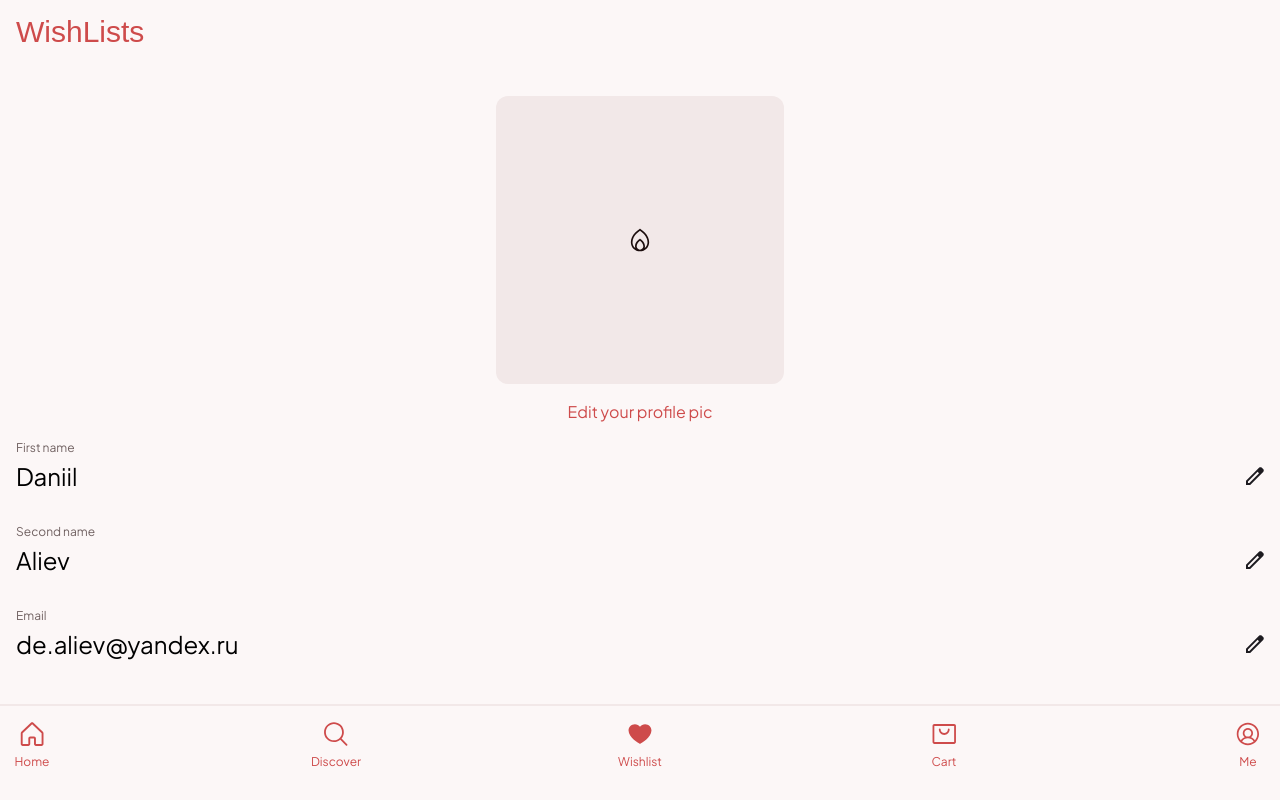
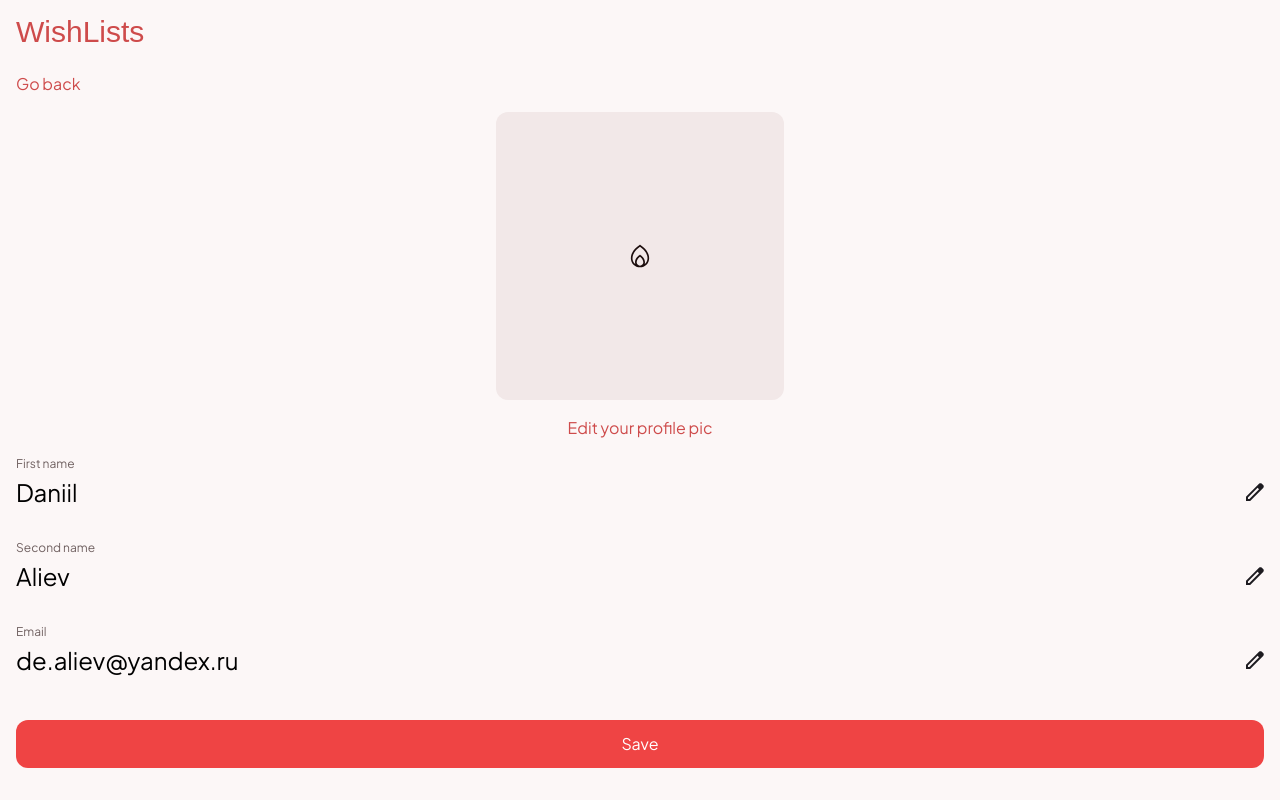
Before and after one commit to DaniilAliev/wishlists-app, a Next.js app: page /me/profile in a window 1280 px wide. Built offline with nearby package versions, Linux system fonts and the light colour scheme; a web font is replaced by a local one.

Commit message:
add me/profile page

```diff
--- a/app/layout.tsx
+++ b/app/layout.tsx
@@ -31,11 +31,9 @@ export default async function RootLayout({
     <html lang={locale}>
       <body className={`${plusJakartaSans.className} px-4`}>
         <NextIntlClientProvider messages={messages}>
-          <main>
-            <Header />
-            {children}
-            <Nav />
-          </main>
+          <Header />
+          <main className="pb-20">{children}</main>
+          <Nav />
         </NextIntlClientProvider>
       </body>
     </html>
--- a/app/me/page.tsx
+++ b/app/me/page.tsx
@@ -8,11 +8,13 @@ import { NAV_NAME } from '@/data/Nav/constants'
 import { NAV_ROUTES } from '@/router/navRoutes'
 
 const Me = () => {
+  const t = useTranslations('Me')
+
   const options = [
-    { name: 'Settings', link: '' },
-    { name: 'About', link: '' }
+    { name: t('settings'), link: '' },
+    { name: t('about'), link: '' }
   ]
-  const t = useTranslations('Me')
+
   return (
     <div className="me mt-4">
       <div className="me_personal-info h-40 grid grid-cols-2 gap-5">
--- a/app/me/profile/page.tsx
+++ b/app/me/profile/page.tsx
@@ -1,34 +1,54 @@
+import AppButton from '@/components/AppButton'
 import AppEditField from '@/components/AppEditField/AppEditField'
+import AppGoBackLink from '@/components/AppGoBackLink'
 import AppImage from '@/components/AppImage/AppImage'
 import AppLink from '@/components/AppLink/AppLink'
+import { NAV_NAME } from '@/data/Nav/constants'
+import { NAV_ROUTES } from '@/router/navRoutes'
+import { useTranslations } from 'next-intl'
 
 const Profile = () => {
+  const t = useTranslations('Profile')
   const fields = [
     {
-      type: 'First name',
+      type: t('first name'),
       value: 'Daniil'
     },
     {
-      type: 'Second name',
+      type: t('second name'),
       value: 'Aliev'
     },
     {
-      type: 'Email',
+      type: t('email'),
       value: 'de.aliev@yandex.ru'
     }
   ]
   return (
-    <div className="profile-settings mt-8">
-      <form action="">
-        <div className="size-full flex flex-col items-center ">
+    <div className="profile-settings mt-2">
+      <div className="mb-4">
+        <AppGoBackLink link={NAV_ROUTES[NAV_NAME.ME]} />
+      </div>
+
+      <form action="" className="profile-settings__form">
+        <div className="profile-settings__edit-pic size-full flex flex-col items-center ">
           <div className="w-72 aspect-square">
             <AppImage src="" />
           </div>
-          <AppLink link={'#'} text="Edit your profile pic" className="p-4" />
+          <AppLink link={'#'} text={t('editPic')} className="p-4" />
         </div>
-        {fields.map(item => (
-          <AppEditField type={item.type} value={item.value} key={item.type} />
-        ))}
+        <div className="profile-settings__edits">
+          {fields.map(item => (
+            <AppEditField type={item.type} value={item.value} key={item.type} />
+          ))}
+        </div>
+
+        <div className="profile-settings__button-container h-24 fixed bottom-0 left-0 right-0 bg-background-color px-4 pt-4">
+          <AppButton
+            text="Save"
+            className="profile-settings__button"
+            width="w-full"
+          />
+        </div>
       </form>
     </div>
   )
--- /dev/null
+++ b/components/AppButton/index.tsx
@@ -0,0 +1,19 @@
+import clsx from "clsx"
+import { FC } from "react"
+
+const AppButton: FC<{ text: string, width?: string, className?: string }> & React.ComponentProps<'button'> = ({text, className, width, ...props}) => {
+  return (
+    <button
+      {...props}
+      className={clsx(
+        'h-12 bg-red-500 hover:bg-red-600 text-white rounded-xl',
+        className,
+        width
+      )}
+    >
+      {text}
+    </button>
+  )
+}
+
+export default AppButton
--- /dev/null
+++ b/components/AppGoBackLink/index.tsx
@@ -0,0 +1,15 @@
+import { useTranslations } from "next-intl"
+import Link from "next/link"
+import { FC } from "react"
+
+const AppGoBackLink: FC<{ link: string }> & React.ComponentProps<'a'> = ({ link, ...props }) => {
+  const t = useTranslations('BackButton')
+
+  return (
+    <Link href={link} {...props}>
+      <button className="text-dark-red">{t('text')}</button>
+    </Link>
+  )
+}
+
+export default AppGoBackLink
--- a/components/AppLink/AppLink.tsx
+++ b/components/AppLink/AppLink.tsx
@@ -2,7 +2,7 @@ import clsx from 'clsx';
 import Link from 'next/link'
 import { FC } from 'react'
 
-const AppLink: FC<{ link: string; text: string, className: string }> = ({ link, text, className }) => {
+const AppLink: FC<{ link: string; text: string, className?: string }> = ({ link, text, className }) => {
   return (
     <Link href={link} className={clsx("text-dark-red", className)}>
       {text}
--- a/components/Nav/index.tsx
+++ b/components/Nav/index.tsx
@@ -48,7 +48,11 @@ const Nav = () => {
     }
   ]
 
+  const menuItemsRoutes = menuItems.flatMap((item) => item.pathname)
+
   return (
+    <>
+      {menuItemsRoutes.includes(pathname) && (
         <nav className="nav flex items-start justify-between h-24 fixed bottom-0 left-0 right-0 bg-background-color">
           {menuItems.map(item => (
             <NavItem
@@ -60,6 +64,8 @@ const Nav = () => {
             />
           ))}
         </nav>
+      )}
+    </>
   )
 }
 
--- a/messages/en.json
+++ b/messages/en.json
@@ -18,6 +18,17 @@
     "link": "Go to store"
   },
   "Me": {
-    "link": "Go to My Profile"
+    "link": "Go to My Profile",
+    "settings": "Settings",
+    "about": "About"
+  },
+  "BackButton": {
+    "text": "Go back"
+  },
+  "Profile": {
+    "first name": "First name",
+    "second name": "Second name",
+    "email": "Email",
+    "editPic": "Edit your profile pic"
   }
 }
--- a/messages/ru.json
+++ b/messages/ru.json
@@ -19,5 +19,14 @@
   },
   "Me": {
     "link": "Перейти в Мой Профиль"
+  },
+  "BackButton": {
+    "text": "Назад"
+  },
+  "Profile": {
+    "first name": "Имя",
+    "second name": "Фамилия",
+    "email": "Email",
+    "editPic": "Измените картинку профиля"
   }
 }
```
Lines whose indentation alone changed are shown as unchanged.
